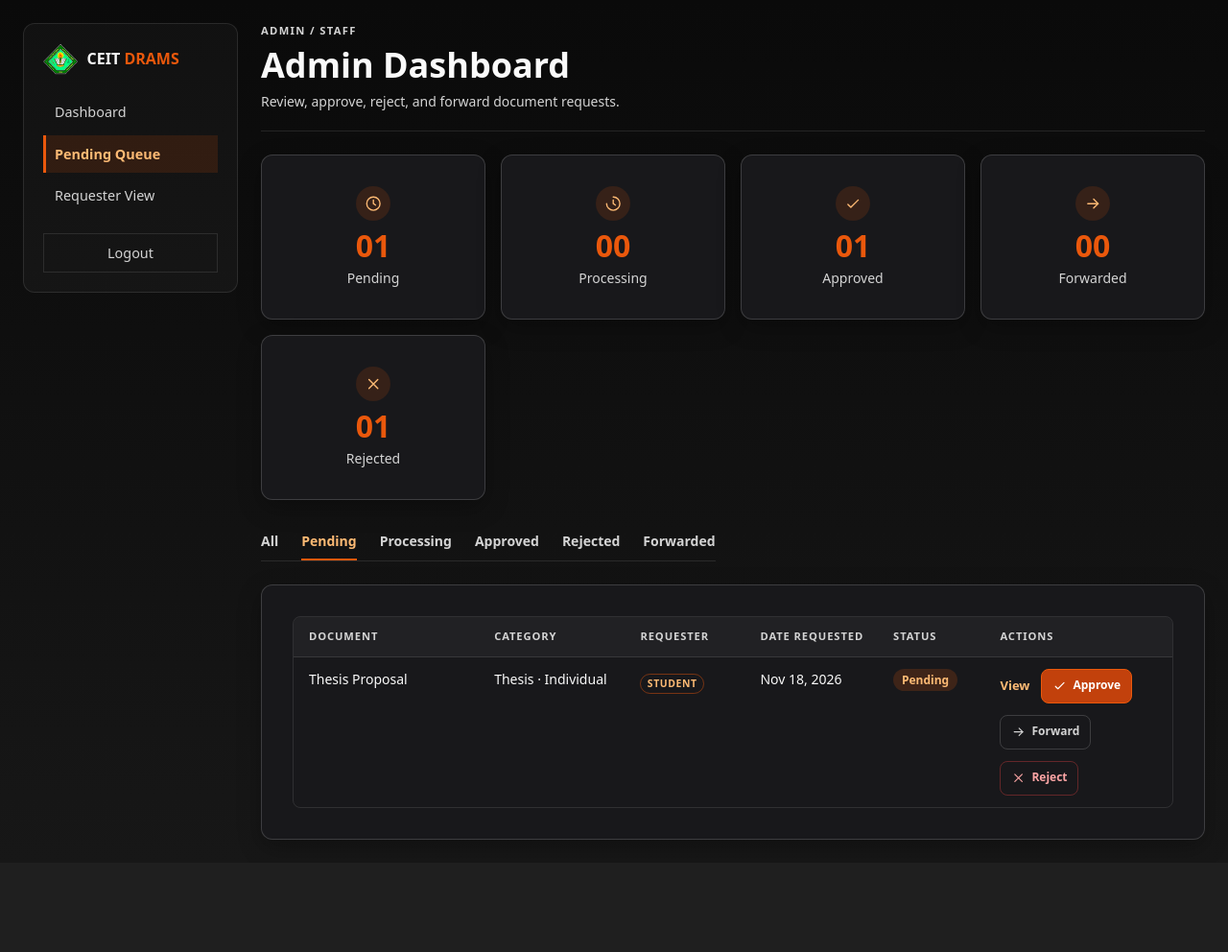
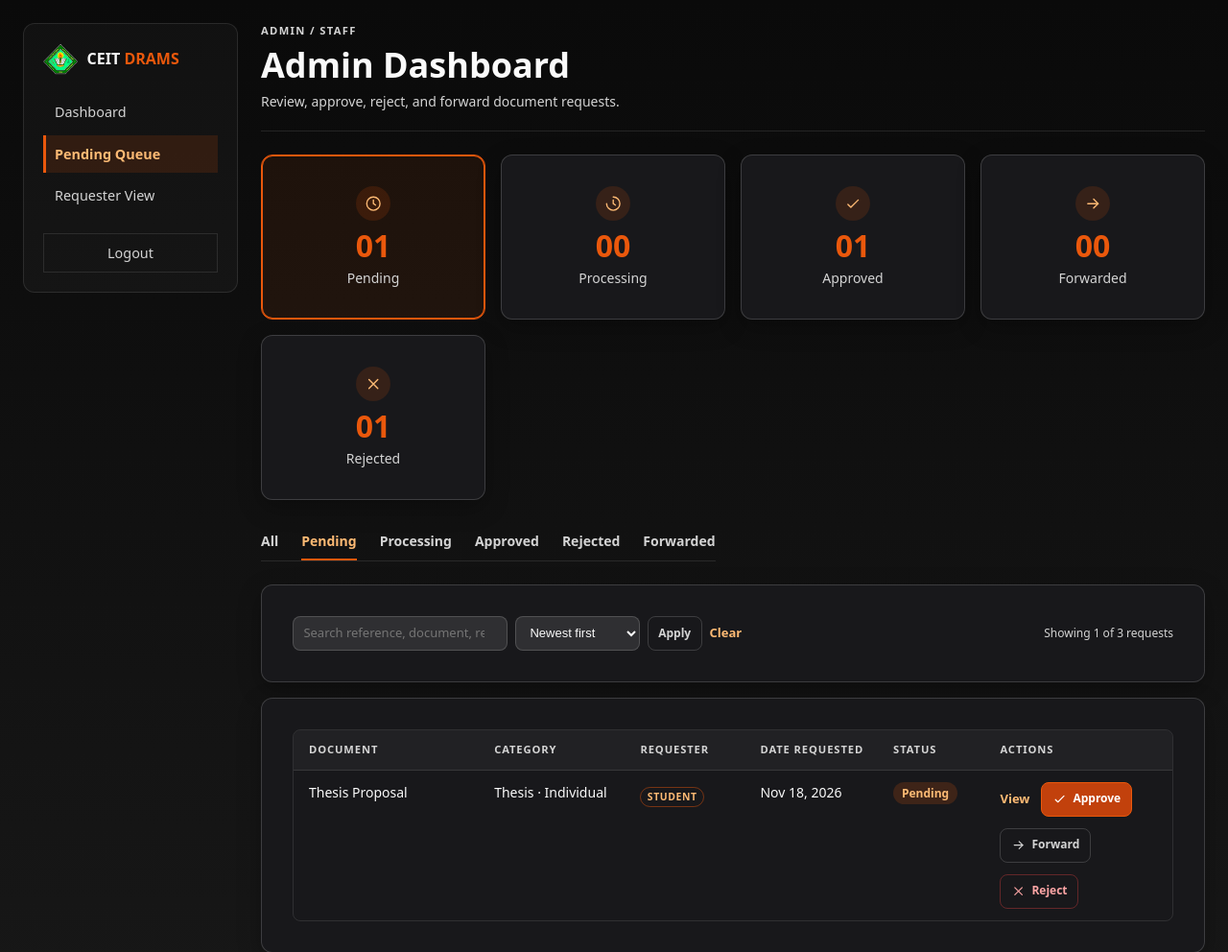
Before and after one commit to Jndv1515/CEIT-DRAMS, a PHP site: page /admin?status=pending in a window 1280 px wide. Shown: the top 992 px of the page at 96% size. Before the commit the page ends 883 px from the top, so only its background shows below. Run offline with PHP 8.4, Linux system fonts and the light colour scheme; some web fonts are replaced.

Commit message:
feat(admin): add queue filters, search, sorting and detail decisions
- add search, sort and result counts to the staff queue
- preserve filter context across tabs, actions and redirects
- add active states to status stat cards
- add a staff decision bar to request details
- focus the updated row after a decision

```diff
--- a/app/controllers/AdminController.php
+++ b/app/controllers/AdminController.php
@@ -13,6 +13,10 @@ final class AdminController extends Controller
         $filter = (string) ($_GET['status'] ?? 'all');
         $allowed = array_merge(['all'], request_statuses());
         $filter = in_array($filter, $allowed, true) ? $filter : 'all';
+        $search = trim((string) ($_GET['q'] ?? ''));
+        $sort = (string) ($_GET['sort'] ?? 'date-desc');
+        $sorts = ['date-desc', 'date-asc', 'document-asc', 'status-asc'];
+        $sort = in_array($sort, $sorts, true) ? $sort : 'date-desc';
 
         $counts = array_fill_keys(request_statuses(), 0);
         foreach ($requests as $request) {
@@ -29,10 +33,47 @@ final class AdminController extends Controller
                 static fn (array $request): bool => ($request['status'] ?? '') === $filter
             ));
 
+        if ($search !== '') {
+            $filtered = array_values(array_filter(
+                $filtered,
+                static function (array $request) use ($search): bool {
+                    foreach (['id', 'document', 'category', 'type'] as $field) {
+                        if (stripos((string) ($request[$field] ?? ''), $search) !== false) {
+                            return true;
+                        }
+                    }
+
+                    return false;
+                }
+            ));
+        }
+
+        $statusOrder = request_statuses();
+        usort($filtered, static function (array $a, array $b) use ($sort, $statusOrder): int {
+            if ($sort === 'document-asc') {
+                return strcasecmp((string) ($a['document'] ?? ''), (string) ($b['document'] ?? ''));
+            }
+
+            if ($sort === 'status-asc') {
+                $aIndex = array_search((string) ($a['status'] ?? 'pending'), $statusOrder, true);
+                $bIndex = array_search((string) ($b['status'] ?? 'pending'), $statusOrder, true);
+
+                return (int) $aIndex <=> (int) $bIndex;
+            }
+
+            $aTime = (int) (strtotime((string) ($a['date'] ?? '')) ?: 0);
+            $bTime = (int) (strtotime((string) ($b['date'] ?? '')) ?: 0);
+
+            return $sort === 'date-asc' ? $aTime <=> $bTime : $bTime <=> $aTime;
+        });
+
         $this->view('admin/index', [
             'title' => 'Admin Dashboard',
             'activeNav' => $filter === 'pending' ? 'queue' : 'admin',
             'statusFilter' => $filter,
+            'search' => $search,
+            'sort' => $sort,
+            'totalRequests' => count($requests),
             'requests' => $filtered,
             'counts' => $counts,
         ], 'layouts/admin');
@@ -44,11 +85,20 @@ final class AdminController extends Controller
         $status = trim((string) ($_POST['status'] ?? ''));
         $filter = trim((string) ($_POST['filter'] ?? 'all'));
         $reason = trim((string) ($_POST['reason'] ?? ''));
+        $search = trim((string) ($_POST['q'] ?? ''));
+        $sort = trim((string) ($_POST['sort'] ?? ''));
 
-        $allowed = array_merge(['all'], request_statuses());
-        $query = in_array($filter, $allowed, true) && $filter !== 'all'
-            ? '?status=' . rawurlencode($filter)
-            : '';
+        $queryParts = [];
+        if (in_array($filter, request_statuses(), true)) {
+            $queryParts['status'] = $filter;
+        }
+        if ($search !== '') {
+            $queryParts['q'] = $search;
+        }
+        if (in_array($sort, ['date-asc', 'document-asc', 'status-asc'], true)) {
+            $queryParts['sort'] = $sort;
+        }
+        $query = $queryParts === [] ? '' : '?' . http_build_query($queryParts);
 
         if (!in_array($status, request_statuses(), true) || find_request($id) === null) {
             set_flash('That request could not be updated.', 'error');
@@ -74,6 +124,7 @@ final class AdminController extends Controller
             ];
         }
 
+        $_SESSION['focus_request_id'] = $id;
         set_flash('Request ' . $id . ' marked as ' . $status . '.', 'success');
         $this->redirect('/admin' . $query);
     }
--- a/app/controllers/RequestController.php
+++ b/app/controllers/RequestController.php
@@ -110,6 +110,7 @@ final class RequestController extends Controller
         $this->view('requests/show', [
             'title' => 'Request Details',
             'activeNav' => $fromAdmin ? 'admin' : 'requests',
+            'fromAdmin' => $fromAdmin,
             'request' => $request,
             'backUrl' => $fromAdmin ? '/admin' : '/requests',
             'backLabel' => $fromAdmin ? 'Back to Admin' : 'Back to Requests',
--- a/app/views/admin/index.php
+++ b/app/views/admin/index.php
@@ -1,35 +1,20 @@
 <?php
-$actionButton = static function (
-    array $request,
-    string $status,
-    string $label,
-    string $variant,
-    string $iconName,
-    bool $confirm = false
-) use ($statusFilter): void {
-    $id = (string) ($request['id'] ?? '');
-    $document = (string) ($request['document'] ?? '');
-    $buttonClass = $variant === 'approve'
-        ? 'btn-primary'
-        : ($variant === 'reject' ? 'btn-danger' : 'btn-ghost');
-    ?>
-    <form class="inline-form" method="post" action="<?= url('/admin/action') ?>" data-decision-form>
-        <input type="hidden" name="id" value="<?= e($id) ?>">
-        <input type="hidden" name="document" value="<?= e($document) ?>">
-        <input type="hidden" name="status" value="<?= e($status) ?>">
-        <input type="hidden" name="filter" value="<?= e($statusFilter) ?>">
-        <input type="hidden" name="reason" value="" data-reason>
-        <button type="submit"
-                class="btn-sm <?= $buttonClass ?> btn-icon"
-                data-action="<?= e($status) ?>"
-                <?= $confirm ? 'data-confirm="true"' : '' ?>
-                aria-label="<?= e($label . ' ' . $document . ' (' . $id . ')') ?>">
-            <?= icon($iconName) ?>
-            <span><?= e($label) ?></span>
-        </button>
-    </form>
-    <?php
+$queueQuery = static function (string $status = 'all') use ($statusFilter, $search, $sort): string {
+    $params = [];
+
+    if ($status !== 'all') {
+        $params['status'] = $status;
+    }
+    if ($search !== '') {
+        $params['q'] = $search;
+    }
+    if ($sort !== 'date-desc') {
+        $params['sort'] = $sort;
+    }
+
+    return $params === [] ? '' : '?' . http_build_query($params);
 };
+$hasFilters = $statusFilter !== 'all' || $search !== '' || $sort !== 'date-desc';
 ?>
 <section class="page-header">
     <div>
@@ -50,7 +35,9 @@ $actionButton = static function (
     ];
     ?>
     <?php foreach ($cards as $card): ?>
-        <a class="card stat-card" href="<?= url('/admin') ?>?status=<?= e($card['status']) ?>">
+        <a class="card stat-card <?= $statusFilter === $card['status'] ? 'is-selected' : '' ?>"
+           href="<?= url('/admin') ?><?= $queueQuery($card['status']) ?>"
+           <?= $statusFilter === $card['status'] ? 'aria-current="page"' : '' ?>>
             <span class="stat-icon" aria-hidden="true"><?= icon($card['icon']) ?></span>
             <span class="stat-value"><?= str_pad((string) ($counts[$card['status']] ?? 0), 2, '0', STR_PAD_LEFT) ?></span>
             <span class="stat-label"><?= e($card['label']) ?></span>
@@ -61,12 +48,34 @@ $actionButton = static function (
 <nav class="view-tabs" role="tablist" aria-label="Filter request queue">
     <?php foreach (array_merge(['all'], request_statuses()) as $status): ?>
         <a class="view-tab <?= $statusFilter === $status ? 'active' : '' ?>"
-           href="<?= url('/admin') ?><?= $status === 'all' ? '' : '?status=' . e($status) ?>"
+           href="<?= url('/admin') ?><?= $queueQuery($status) ?>"
            role="tab" aria-selected="<?= $statusFilter === $status ? 'true' : 'false' ?>">
             <?= $status === 'all' ? 'All' : e(ucfirst($status)) ?>
         </a>
     <?php endforeach; ?>
 </nav>
+
+<section class="card queue-tools-card" aria-label="Queue tools">
+    <form class="queue-tools" method="get" action="<?= url('/admin') ?>">
+        <input type="search" name="q" value="<?= e($search) ?>"
+               placeholder="Search reference, document, requester…" aria-label="Search requests">
+        <?php if ($statusFilter !== 'all'): ?>
+            <input type="hidden" name="status" value="<?= e($statusFilter) ?>">
+        <?php endif; ?>
+        <label class="sr-only" for="queue-sort">Sort requests</label>
+        <select id="queue-sort" name="sort">
+            <option value="date-desc" <?= $sort === 'date-desc' ? 'selected' : '' ?>>Newest first</option>
+            <option value="date-asc" <?= $sort === 'date-asc' ? 'selected' : '' ?>>Oldest first</option>
+            <option value="document-asc" <?= $sort === 'document-asc' ? 'selected' : '' ?>>Document A–Z</option>
+            <option value="status-asc" <?= $sort === 'status-asc' ? 'selected' : '' ?>>Status</option>
+        </select>
+        <button type="submit" class="btn-ghost btn-sm">Apply</button>
+        <?php if ($hasFilters): ?>
+            <a class="action-link" href="<?= url('/admin') ?>">Clear</a>
+        <?php endif; ?>
+    </form>
+    <p class="queue-count">Showing <?= count($requests) ?> of <?= (int) $totalRequests ?> requests</p>
+</section>
 
 <section class="card" role="tabpanel" aria-label="Request queue">
     <?php if ($requests === []): ?>
@@ -92,7 +101,8 @@ $actionButton = static function (
 
             <?php foreach ($requests as $request): ?>
                 <?php $status = (string) ($request['status'] ?? 'pending'); ?>
-                <div class="request-row" role="row">
+                <div class="request-row" role="row"
+                     data-request-id="<?= e((string) ($request['id'] ?? '')) ?>" tabindex="-1">
                     <span role="cell" data-label="Document">
                         <span class="request-document"><?= e((string) ($request['document'] ?? '')) ?></span>
                     </span>
@@ -110,13 +120,7 @@ $actionButton = static function (
                         <span class="action-links">
                             <a class="action-link"
                                href="<?= url('/request-details') ?>?id=<?= e((string) ($request['id'] ?? '')) ?>&amp;from=admin">View</a>
-                            <?php if ($status === 'pending' || $status === 'processing'): ?>
-                                <?php $actionButton($request, 'approved', 'Approve', 'approve', 'check'); ?>
-                                <?php $actionButton($request, 'forwarded', 'Forward', 'forward', 'forward'); ?>
-                                <?php $actionButton($request, 'rejected', 'Reject', 'reject', 'x', true); ?>
-                            <?php else: ?>
-                                <?php $actionButton($request, 'pending', 'Reset', 'reset', 'rotate', true); ?>
-                            <?php endif; ?>
+                            <?php require __DIR__ . '/../components/decision-actions.php'; ?>
                         </span>
                     </span>
                 </div>
@@ -124,19 +128,3 @@ $actionButton = static function (
         </div>
     <?php endif; ?>
 </section>
-
-<dialog class="confirm-dialog" id="decision-dialog" aria-labelledby="decision-dialog-title" aria-describedby="decision-dialog-description">
-    <div class="confirm-dialog-head">
-        <h2 id="decision-dialog-title">Confirm action</h2>
-        <p id="decision-dialog-description">Are you sure you want to continue?</p>
-    </div>
-    <div class="confirm-dialog-body" id="decision-dialog-reason-field" hidden>
-        <label for="decision-reason">Reason <span class="required">*</span></label>
-        <textarea id="decision-reason" minlength="10" placeholder="Explain why this request is being rejected."></textarea>
-        <p class="dialog-error" id="decision-dialog-error" hidden>Please enter a reason of at least 10 characters.</p>
-    </div>
-    <div class="confirm-dialog-actions">
-        <button type="button" class="btn-ghost btn-sm" id="decision-cancel">Cancel</button>
-        <button type="button" class="btn-danger btn-sm" id="decision-confirm">Confirm</button>
-    </div>
-</dialog>
--- /dev/null
+++ b/app/views/components/decision-actions.php
@@ -0,0 +1,48 @@
+<?php
+/**
+ * Shared staff decision controls for the queue and the request details page.
+ * Expects $request; $statusFilter is optional.
+ */
+$decisionId = (string) ($request['id'] ?? '');
+$decisionDocument = (string) ($request['document'] ?? '');
+$decisionStatus = (string) ($request['status'] ?? 'pending');
+$decisionFilter = (string) ($statusFilter ?? 'all');
+
+$renderDecisionButton = static function (
+    string $status,
+    string $label,
+    string $variant,
+    string $iconName,
+    bool $confirm = false
+) use ($decisionId, $decisionDocument, $decisionFilter): void {
+    $buttonClass = $variant === 'approve'
+        ? 'btn-primary'
+        : ($variant === 'reject' ? 'btn-danger' : 'btn-ghost');
+    ?>
+    <form class="inline-form" method="post" action="<?= url('/admin/action') ?>" data-decision-form>
+        <input type="hidden" name="id" value="<?= e($decisionId) ?>">
+        <input type="hidden" name="document" value="<?= e($decisionDocument) ?>">
+        <input type="hidden" name="status" value="<?= e($status) ?>">
+        <input type="hidden" name="filter" value="<?= e($decisionFilter) ?>">
+        <input type="hidden" name="q" value="<?= e((string) ($search ?? '')) ?>">
+        <input type="hidden" name="sort" value="<?= e((string) ($sort ?? '')) ?>">
+        <input type="hidden" name="reason" value="" data-reason>
+        <button type="submit"
+                class="btn-sm <?= $buttonClass ?> btn-icon"
+                data-action="<?= e($status) ?>"
+                <?= $confirm ? 'data-confirm="true"' : '' ?>
+                aria-label="<?= e($label . ' ' . $decisionDocument . ' (' . $decisionId . ')') ?>">
+            <?= icon($iconName) ?>
+            <span><?= e($label) ?></span>
+        </button>
+    </form>
+    <?php
+};
+
+if ($decisionStatus === 'pending' || $decisionStatus === 'processing') {
+    $renderDecisionButton('approved', 'Approve', 'approve', 'check');
+    $renderDecisionButton('forwarded', 'Forward', 'forward', 'forward');
+    $renderDecisionButton('rejected', 'Reject', 'reject', 'x', true);
+} else {
+    $renderDecisionButton('pending', 'Reset', 'reset', 'rotate', true);
+}
--- a/app/views/layouts/admin.php
+++ b/app/views/layouts/admin.php
@@ -44,6 +44,36 @@ $isCurrent = static fn (string $key): string => $activeNav === $key ? ' aria-cur
         </div>
     </div>
 
+    <dialog class="confirm-dialog" id="decision-dialog" aria-labelledby="decision-dialog-title" aria-describedby="decision-dialog-description">
+        <div class="confirm-dialog-head">
+            <h2 id="decision-dialog-title">Confirm action</h2>
+            <p id="decision-dialog-description">Are you sure you want to continue?</p>
+        </div>
+        <div class="confirm-dialog-body" id="decision-dialog-reason-field" hidden>
+            <label for="decision-reason">Reason <span class="required">*</span></label>
+            <textarea id="decision-reason" minlength="10" placeholder="Explain why this request is being rejected."></textarea>
+            <p class="dialog-error" id="decision-dialog-error" hidden>Please enter a reason of at least 10 characters.</p>
+        </div>
+        <div class="confirm-dialog-actions">
+            <button type="button" class="btn-ghost btn-sm" id="decision-cancel">Cancel</button>
+            <button type="button" class="btn-danger btn-sm" id="decision-confirm">Confirm</button>
+        </div>
+    </dialog>
+
+    <?php $focusId = $_SESSION['focus_request_id'] ?? null; ?>
+    <?php unset($_SESSION['focus_request_id']); ?>
+    <?php if (is_string($focusId) && $focusId !== ''): ?>
+        <script>
+            (function () {
+                var row = document.querySelector('[data-request-id=' + <?= json_encode($focusId, JSON_HEX_TAG | JSON_HEX_AMP | JSON_HEX_APOS | JSON_HEX_QUOT) ?> + ']');
+                if (row) {
+                    row.focus();
+                    row.scrollIntoView({ block: 'center' });
+                }
+            })();
+        </script>
+    <?php endif; ?>
+
     <script src="<?= url('assets/js/app.js') ?>?v=<?= filemtime(BASE_PATH . '/assets/js/app.js') ?>"></script>
     <script src="<?= url('assets/js/admin.js') ?>?v=<?= filemtime(BASE_PATH . '/assets/js/admin.js') ?>"></script>
 </body>
--- a/assets/css/style.css
+++ b/assets/css/style.css
@@ -729,6 +729,78 @@ main.container {
     color: var(--muted);
 }
 
+.stat-card.is-selected {
+    border-color: var(--primary-light);
+    background: rgba(234, 88, 12, 0.08);
+    box-shadow: inset 0 0 0 1px var(--primary-light);
+}
+
+.queue-tools-card {
+    display: flex;
+    flex-wrap: wrap;
+    align-items: center;
+    justify-content: space-between;
+    gap: var(--space-3);
+    padding: var(--space-3) var(--space-4);
+    margin-bottom: var(--space-4);
+}
+
+.queue-tools {
+    display: flex;
+    flex-wrap: wrap;
+    align-items: center;
+    gap: var(--space-2);
+}
+
+.queue-tools input[type="search"],
+.queue-tools select {
+    min-height: 2.25rem;
+    padding: 0.35rem 0.65rem;
+    border: 1px solid var(--border-strong);
+    border-radius: var(--radius-md);
+    background: var(--input-surface);
+    color: var(--text);
+    color-scheme: dark;
+    font-size: 0.8125rem;
+}
+
+.queue-tools input[type="search"] {
+    min-width: 14rem;
+    flex: 1 1 14rem;
+}
+
+.queue-count {
+    margin: 0;
+    color: var(--muted);
+    font-size: 0.75rem;
+}
+
+.request-row[data-request-id]:focus {
+    outline: 2px solid var(--focus);
+    outline-offset: -2px;
+}
+
+.decision-bar {
+    display: flex;
+    flex-wrap: wrap;
+    align-items: center;
+    justify-content: space-between;
+    gap: var(--space-3);
+    margin-bottom: var(--space-5);
+    border-color: var(--warning-border);
+}
+
+.decision-bar-meta {
+    display: flex;
+    flex-wrap: wrap;
+    align-items: center;
+    gap: var(--space-2);
+}
+
+.decision-bar-meta strong {
+    font-size: 0.9375rem;
+}
+
 .action-links {
     display: flex;
     flex-wrap: wrap;
```
Also changed, not shown: app/views/requests/show.php (+15 -0 lines).
